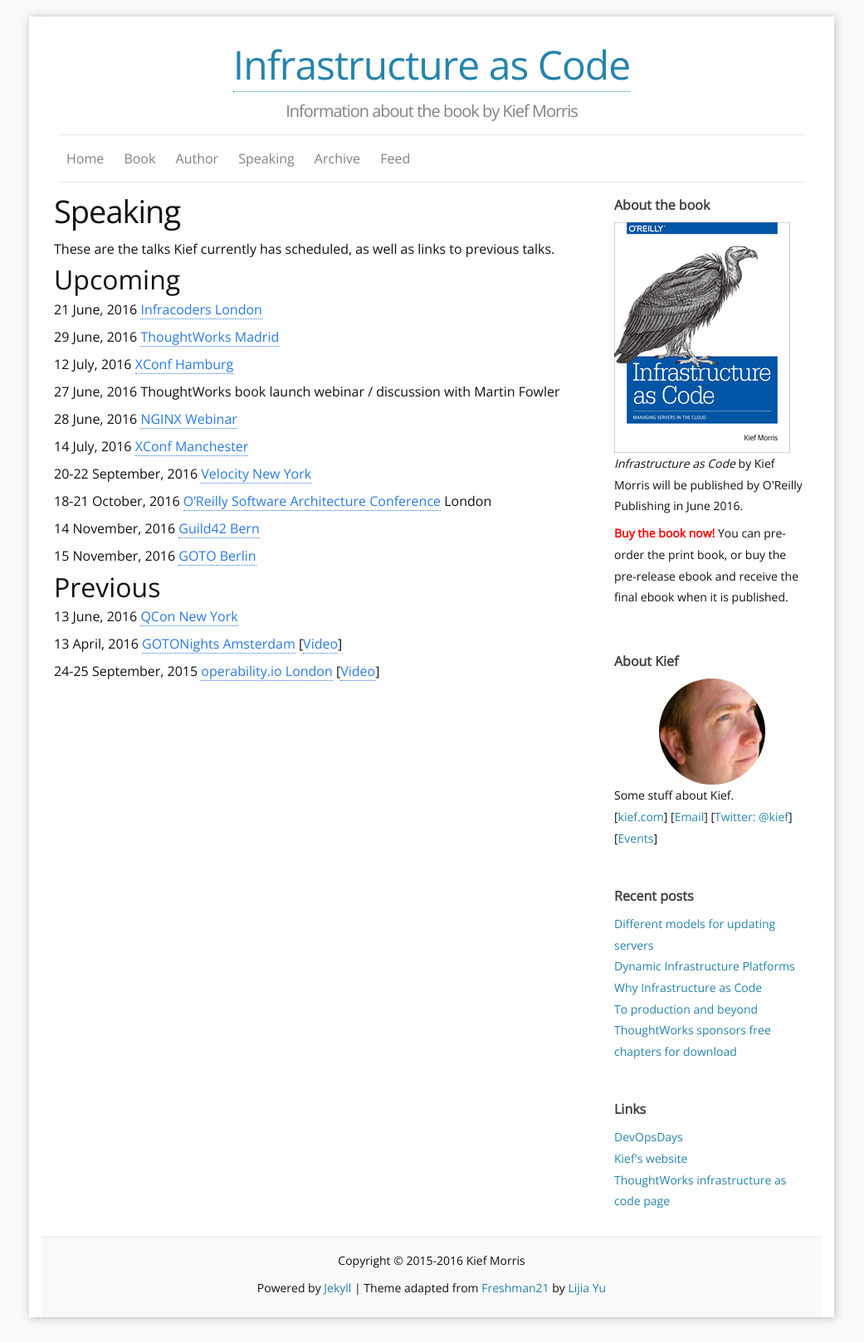
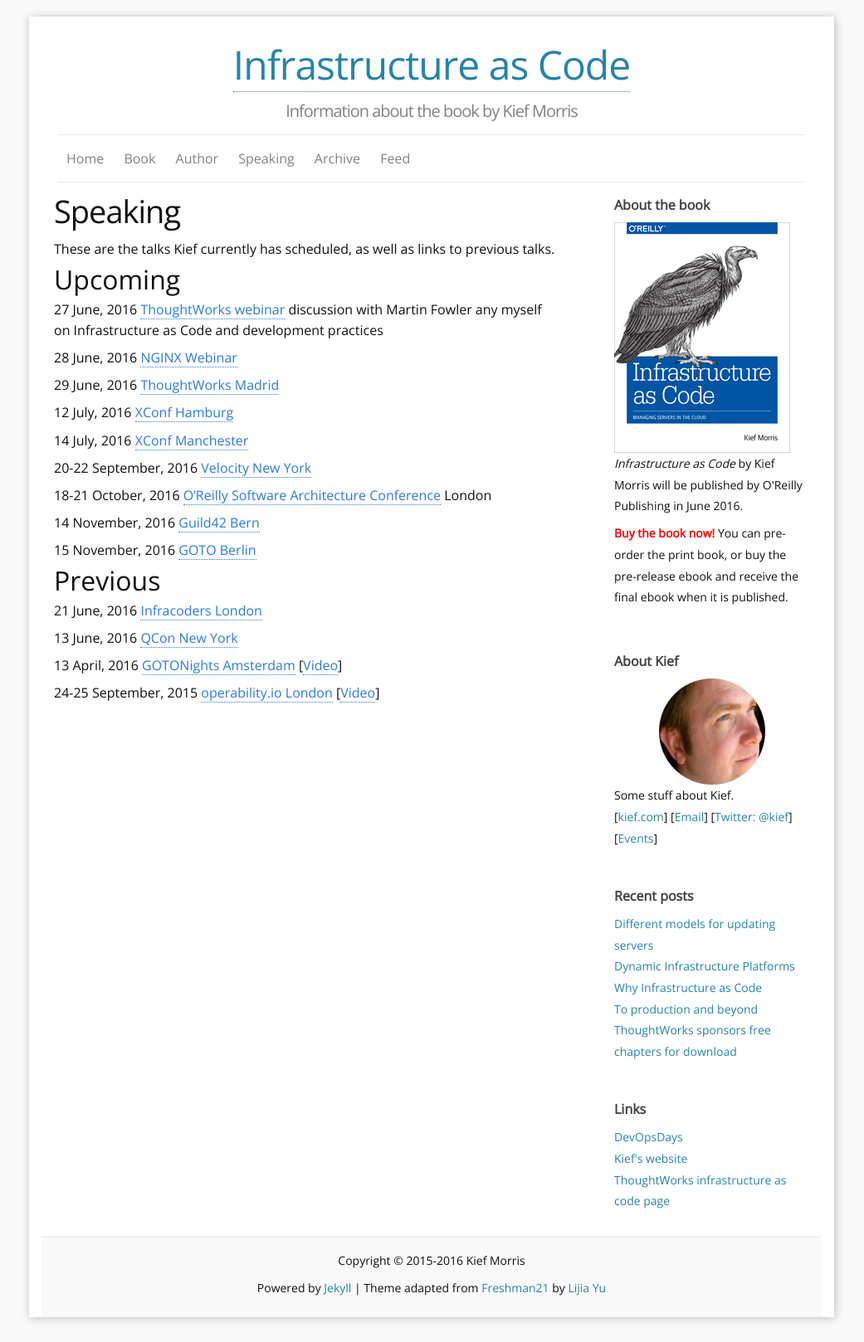
Before and after one commit to kief/infrastructure-as-code.com, a Jekyll site: the page built from 30-speaking.md, in a window 1280 px wide. Shown: the whole page at 83% size, without its empty margins (120-1161 px from the left). Built offline with Jekyll 4.4.1, drawn with Linux system fonts in a browser that asks for light colours; comment, search, counter and statistics services are not loaded.

Commit message:
Moved infracoders talk to the past, updated details on webinar

```diff
--- a/30-speaking.md
+++ b/30-speaking.md
@@ -8,15 +8,13 @@
 
 ## Upcoming
 
-21 June, 2016 [Infracoders London](http://www.meetup.com/Infracoders-London/events/231184765/)
+27 June, 2016 [ThoughtWorks webinar](https://attendee.gotowebinar.com/register/8513452938467949314) discussion with Martin Fowler any myself on Infrastructure as Code and development practices
+
+28 June, 2016 [NGINX Webinar](https://www.nginx.com/resources/webinars/how-to-adopt-infrastructure-as-code/)
 
 29 June, 2016 [ThoughtWorks Madrid](http://www.meetup.com/ThoughtWorks-Madrid/events/231646246)
 
 12 July, 2016 [XConf Hamburg](https://info.thoughtworks.com/Xconf-hamburg-2016.html)
-
-27 June, 2016 ThoughtWorks book launch webinar / discussion with Martin Fowler
-
-28 June, 2016 [NGINX Webinar](https://www.nginx.com/resources/webinars/how-to-adopt-infrastructure-as-code/)
 
 14 July, 2016 [XConf Manchester](https://info.thoughtworks.com/Xconf-Manchester-2016.html)
 
```
Also changed, not shown: other parts of 30-speaking.md (+2 -0 lines).
